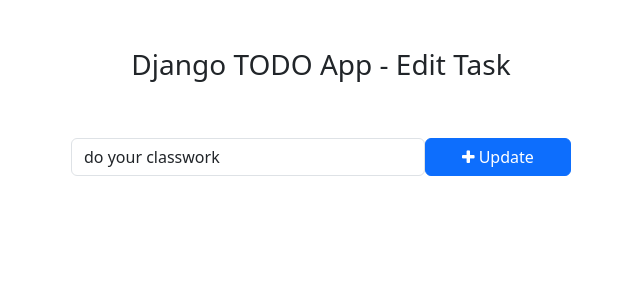
After one commit to keshavyadav5/todo-django, a Django app: template templates/edit_task.html in a window 1280 px wide. The commit adds this page. Shown: the top 300 px of the page, without its empty margins (319-959 px from the left). Run offline with Django 5.2, Linux system fonts and the light colour scheme; the template is opened without the code that fills it: values that come from a table or form of the project are taken from there, others are empty; data comes from the database, SQL or seed files in the repository; both versions use the stored data as it was after the commit.

Commit message:
added edit functionality

```diff
--- /dev/null
+++ b/templates/edit_task.html
@@ -0,0 +1,29 @@
+<!DOCTYPE html>
+<html lang="en">
+<head>
+    <meta charset="UTF-8">
+    <meta http-equiv="X-UA-Compatible" content="IE=edge">
+    <meta name="viewport" content="width=device-width, initial-scale=1.0">
+    <title>Edit Task - Django TODO App</title>
+
+    <!-- Bootstrap -->
+    <link href="https://cdn.jsdelivr.net/npm/bootstrap@5.3.0-alpha1/dist/css/bootstrap.min.css" rel="stylesheet" integrity="sha384-GLhlTQ8iRABdZLl6O3oVMWSktQOp6b7In1Zl3/Jr59b6EGGoI1aFkw7cmDA6j6gD" crossorigin="anonymous">
+    <script src="https://cdn.jsdelivr.net/npm/bootstrap@5.3.0-alpha1/dist/js/bootstrap.bundle.min.js" integrity="sha384-w76AqPfDkMBDXo30jS1Sgez6pr3x5MlQ1ZAGC+nuZB+EYdgRZgiwxhTBTkF7CXvN" crossorigin="anonymous"></script>
+    <!-- Font Awesome Icons -->
+    <link rel="stylesheet" href="https://cdnjs.cloudflare.com/ajax/libs/font-awesome/4.7.0/css/font-awesome.min.css">
+</head>
+<body>
+    <div class="container">
+        <h3 class="pt-5 pb-5 text-center">Django TODO App - Edit Task</h3>
+        <form action="{% url 'edit_task' get_task.pk %}" method="POST" style="width: 500px; margin: auto;">
+            {% csrf_token %}
+            <div class="form-group">
+                <span style="display: flex;">
+                    <input type="text" name="task" class="form-control" placeholder="Add a task" value="{{ get_task.task }}">
+                    <button type="submit" class="btn btn-primary" style="width: 200px;"><i class="fa fa-plus"></i> Update</button>
+                </span>
+            </div>
+        </form>
+    </div>
+</body>
+</html>
--- a/templates/home.html
+++ b/templates/home.html
@@ -33,7 +33,7 @@
                         <span style="position: relative; float: right;">
                             <a href="{% url 'mark_as_done' task.pk %}" class="btn btn-success"><i class="fa fa-check"></i> Mark as Done</a>
                             <a class="btn btn-danger"><i class="fa fa-trash"></i></a>
-                            <a class="btn btn-primary"><i class="fa fa-pencil"></i></a>
+                            <a href="{% url 'edit_task' task.pk %}" class="btn btn-primary"><i class="fa fa-pencil"></i></a>
                         </span>
                     </div>
                 </div>
--- a/todo/urls.py
+++ b/todo/urls.py
@@ -5,5 +5,5 @@
   path('addTask',views.addTask, name='addTask'),
   path('mark_as_done/<int:pk>/', views.mark_as_done, name='mark_as_done'),
   path('mark_as_not_done/<int:pk>/', views.mark_as_not_done, name='mark_as_not_done'),
-  path('edit_task/<int:pk>/',views.edit_task, name='edit_task')
+  path('edit_task/<int:pk>/', views.edit_task, name='edit_task')
 ]
```
Also changed, not shown: todo/views.py (+11 -2 lines), db.sqlite3.
